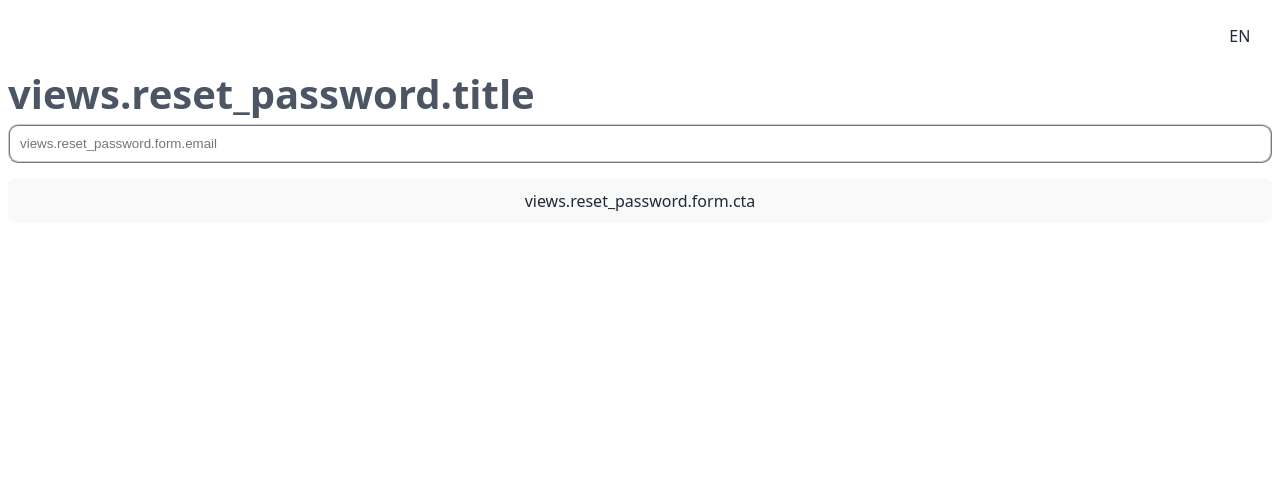
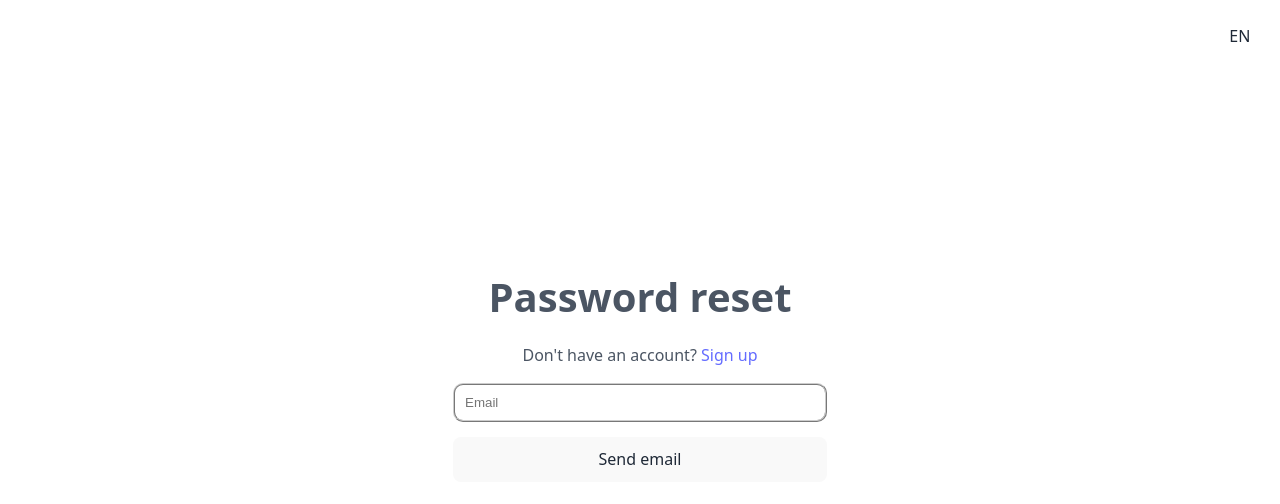
Before and after one commit to rieznikk/wishlist, a Vue app in the folder client/: page /auth/reset in a window 1280 px wide. Shown: the top 504 px of the page. Built offline with nearby package versions, Linux system fonts and the light colour scheme; no server answers; some icons are missing.

Commit message:
feat(authView): add styles

```diff
--- a/client/src/assets/styles/pages/auth.scss
+++ b/client/src/assets/styles/pages/auth.scss
@@ -1,5 +1,10 @@
 .auth-view {
-  width: 100%;
+  height: calc(100vh - 180px);
+  display: flex;
+  align-items: center;
+  justify-content: center;
+  flex-direction: column;
+
 
   .h1 {
     font-size: 2.5em;
--- a/client/src/components/auth/ResetPasswordForm.vue
+++ b/client/src/components/auth/ResetPasswordForm.vue
@@ -1,13 +1,14 @@
 <template>
-  <h2 class="h1">{{ $t('views.reset_password.title') }}</h2>
+  <h2 class="h1">{{ $t('views.auth.reset_password.title') }}</h2>
+  <p>{{ $t('views.auth.signin.description') }} <router-link to="/auth/signup">{{ $t('views.auth.signin.signup') }}</router-link></p>
 
   <form @submit.prevent="handleReset" class="auth-form">
     <div class="auth-form__input-wrapper">
-      <input v-model="email" type="text" :placeholder="$t('views.reset_password.form.email')" autocomplete="email" class="auth-form__input" />
+      <input v-model="email" type="text" :placeholder="$t('views.auth.reset_password.form.email')" autocomplete="email" class="auth-form__input" />
       <span v-if="errors.email" class="auth-form__error">{{ $t(errors.email) }}</span>
     </div>
 
-    <Button :loading="submitLoading" :countdown="countdown" type="submit">{{ $t('views.reset_password.form.cta') }}</Button>
+    <Button :loading="submitLoading" :countdown="countdown" type="submit">{{ $t('views.auth.reset_password.form.cta') }}</Button>
   </form>
 
   <Toast v-if="toastMessage" :type="toastType" :message="$t(toastMessage)" :duration="5000" @close="onToastClose" />
@@ -65,7 +66,7 @@
     try {
       await resetPassword(email.value);
       setTimeout(() => start(), 1000);
-      addToast('components.email_sent_pw_reset', 'info');
+      addToast('components.toast.email_sent_pw_reset', 'info');
     } catch (error: unknown) {
       const { message, fieldErrors } = mapSupabaseError(error);
       if (fieldErrors) errors.value = { ...errors.value, ...fieldErrors };
```
